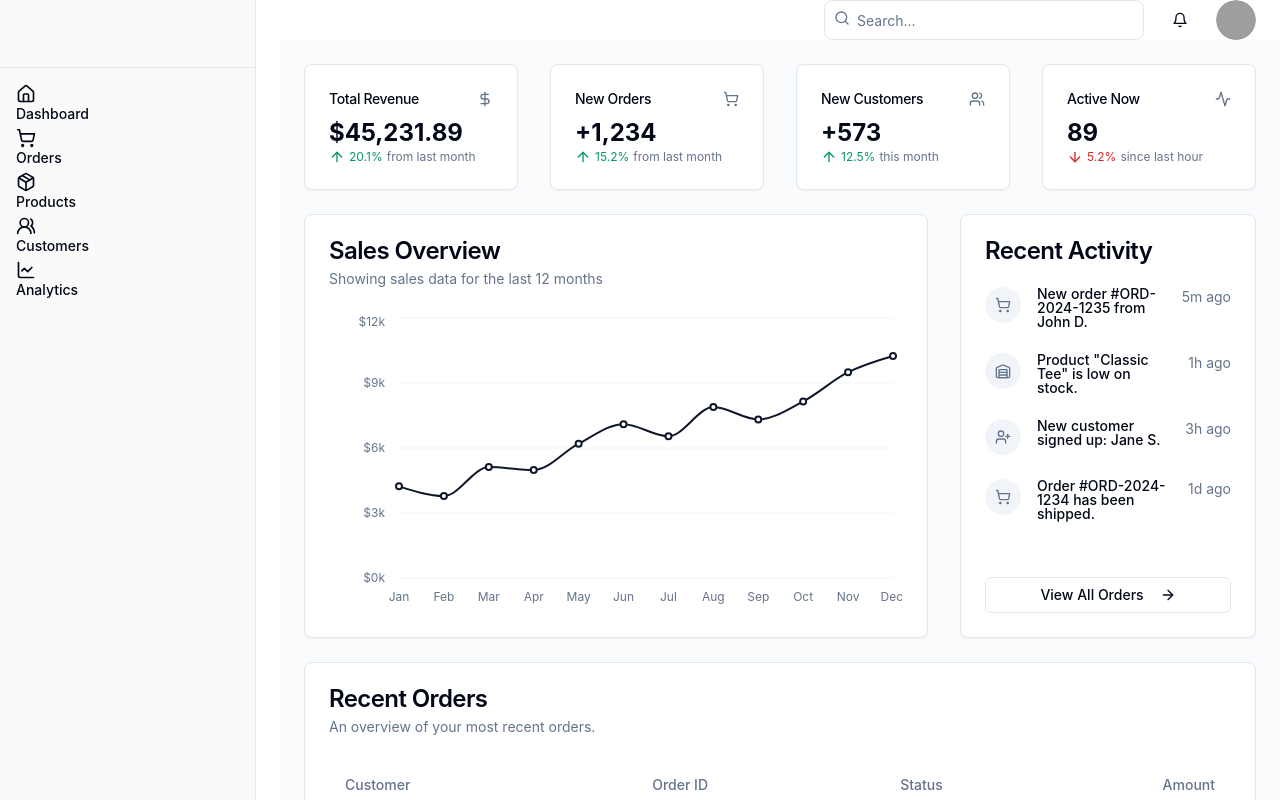
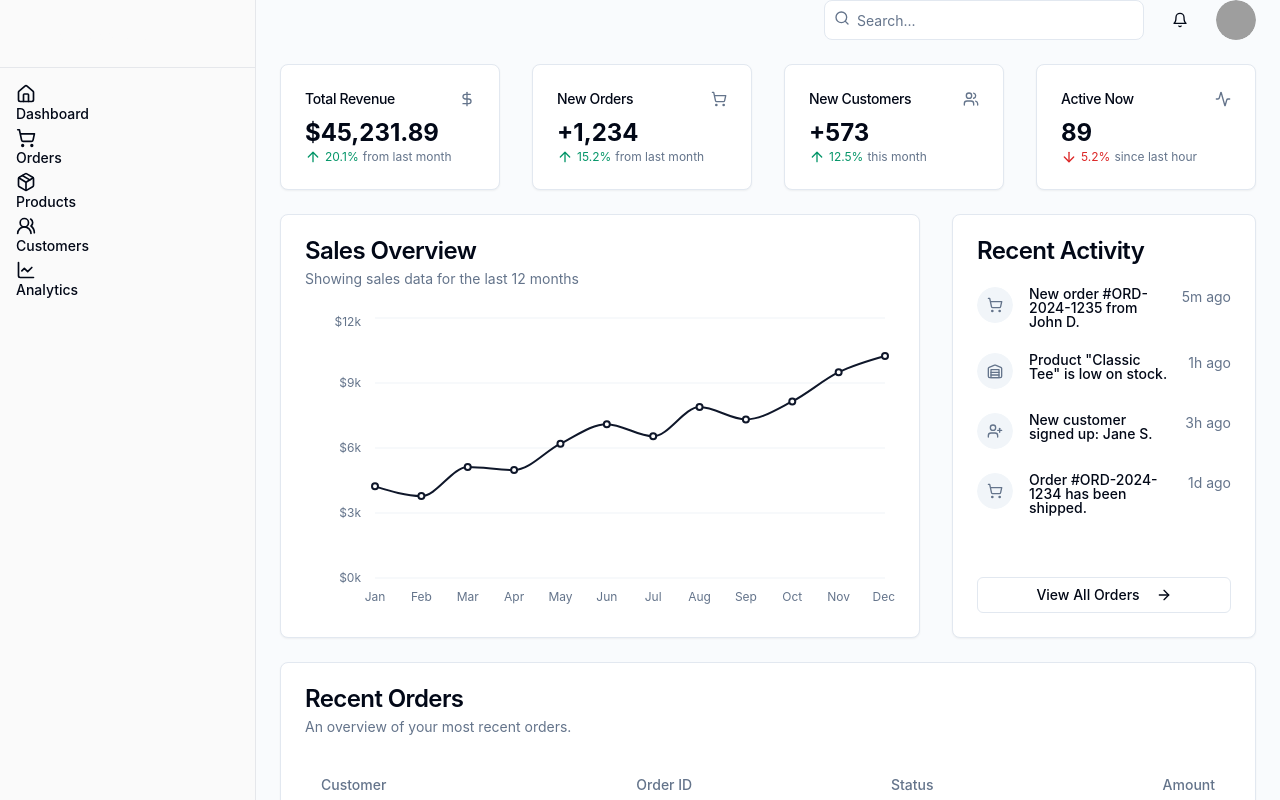
Before and after one commit to SadiqNaizam/mlo-a774-65fc, a React (Vite) app: page / in a window 1280 px wide. Shown: the top 800 px of the page. Built offline with nearby package versions, Linux system fonts and the light colour scheme; grey boxes are pictures that could not be loaded.

Commit message:
Updated code files via regeneration: Dashboard.tsx

```diff
--- a/src/pages/Dashboard.tsx
+++ b/src/pages/Dashboard.tsx
@@ -1,4 +1,4 @@
-import React from 'react';
+import React, { useState } from 'react';
 import { Link } from 'react-router-dom';
 import { DollarSign, ShoppingCart, Users, Activity } from 'lucide-react';
 
@@ -64,13 +64,17 @@ const recentOrders = [
 
 const Dashboard = () => {
   console.log('Dashboard page loaded');
+  const [isCollapsed, setIsCollapsed] = useState(false);
 
   return (
-    <div className="grid min-h-screen w-full md:grid-cols-[220px_1fr] lg:grid-cols-[280px_1fr]">
-      <LeftSidebar />
-      <div className="flex flex-col">
+    <div className="flex min-h-screen w-full bg-muted/40">
+      <LeftSidebar
+        isCollapsed={isCollapsed}
+        toggleSidebar={() => setIsCollapsed(prev => !prev)}
+      />
+      <div className="flex flex-col flex-1 overflow-auto">
         <Header />
-        <main className="flex flex-1 flex-col gap-4 p-4 lg:gap-6 lg:p-6 bg-muted/40">
+        <main className="flex flex-1 flex-col gap-4 p-4 lg:gap-6 lg:p-6">
           {/* Stats Cards Section */}
           <section className="grid gap-4 md:grid-cols-2 md:gap-8 lg:grid-cols-4">
             <StatsCard
```
